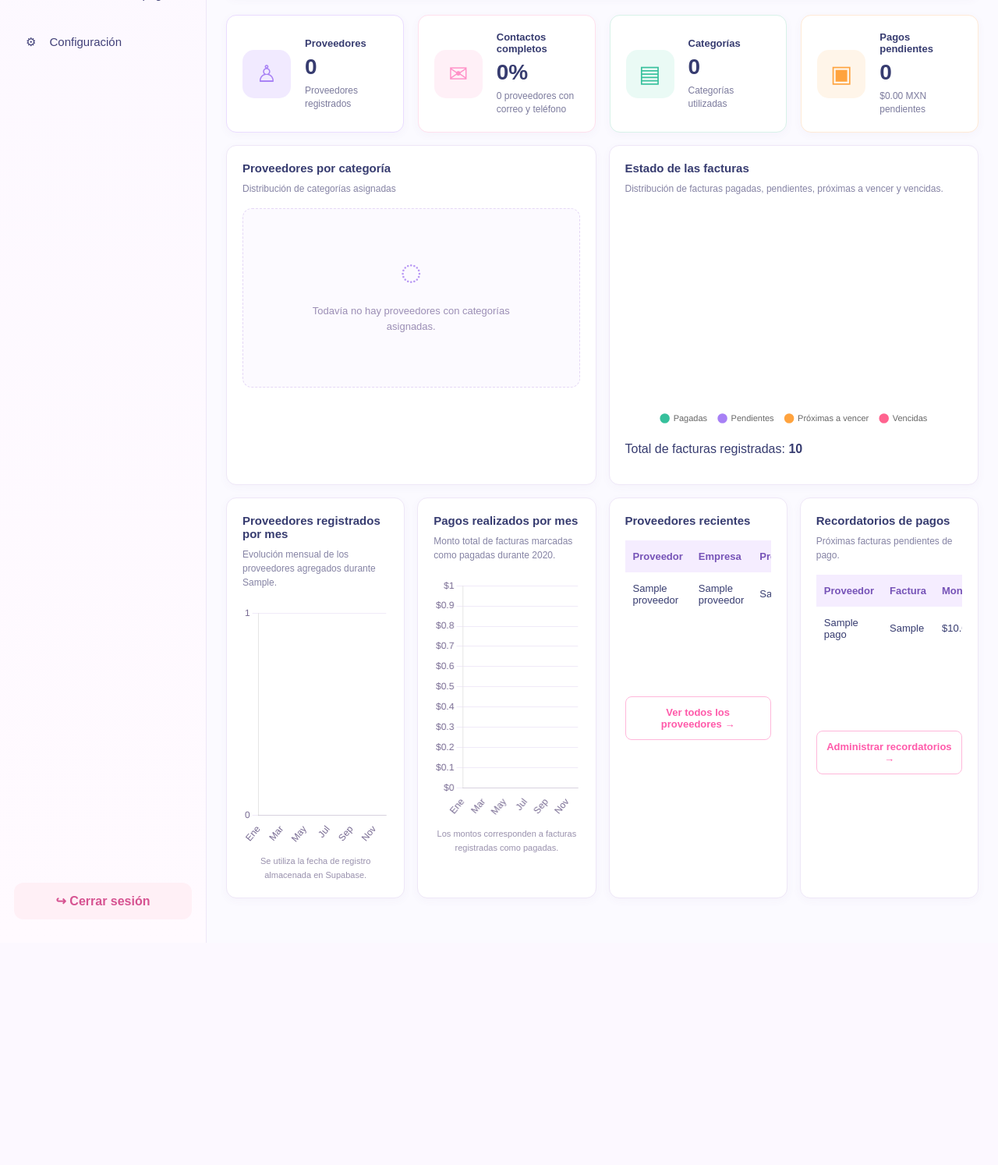
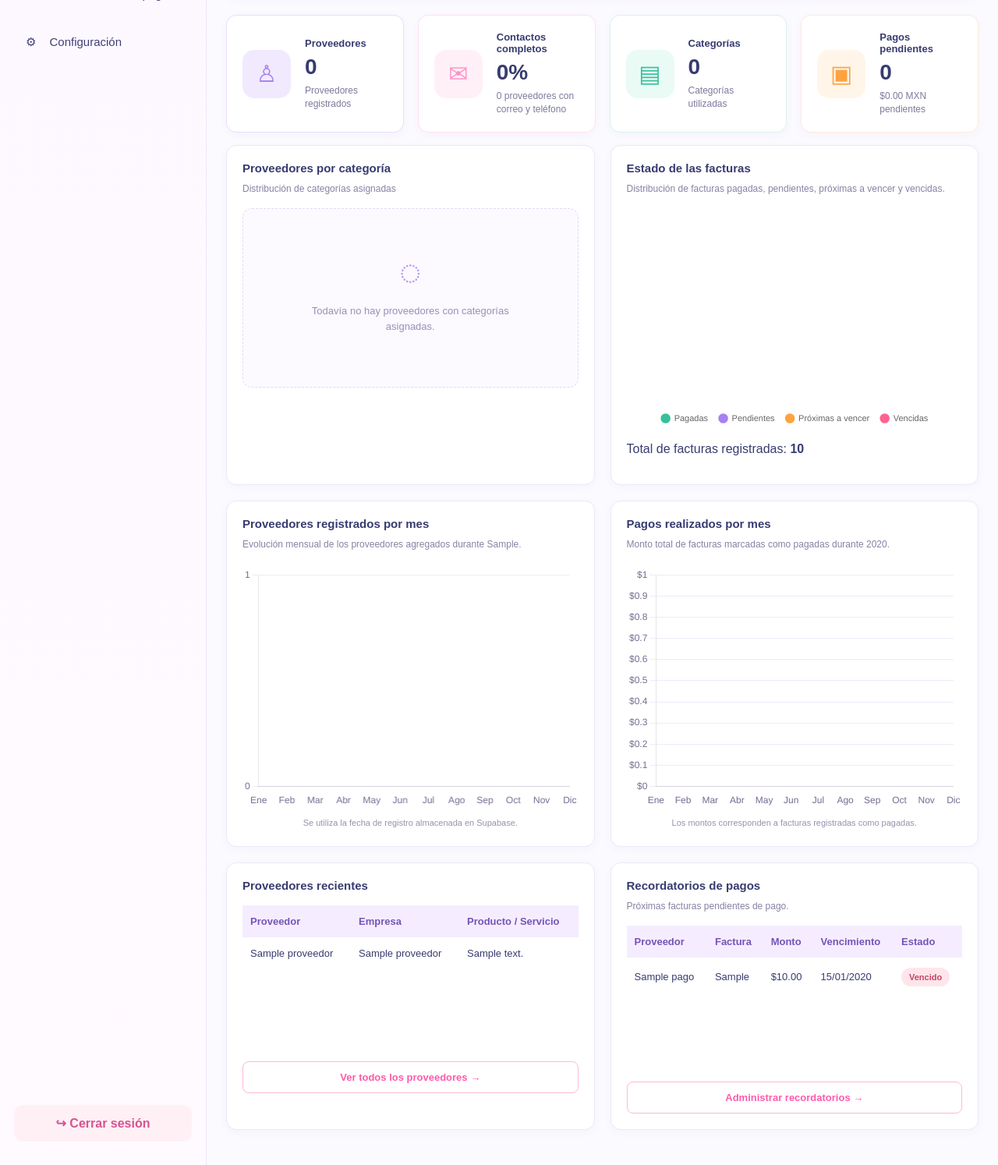
Before and after one commit to ValeriaJosselyn/Sistema-Proveedores-Flask, a Flask app: template templates/panel.html in a window 1280 px wide. Shown: the part 405-1899 px from the top of the page at 78% size. Before the commit the page ends 1614 px from the top, so only its background shows below. Run offline with Flask 3, Linux system fonts and the light colour scheme; the template is opened without the code that fills it: most values are stand-ins (such as "Sample title", 1, 10 or a date in 2020); some libraries are stand-ins or nearby versions.

Commit message:
Corregir distribucion de graficas y tablas del dashboard

```diff
--- a/static/css/panel.css
+++ b/static/css/panel.css
@@ -997,3 +997,53 @@ body {
         flex: 1;
     }
 }
+
+
+/* =========================================
+   DISTRIBUCIÓN DEL DASHBOARD
+========================================= */
+
+/* Dos gráficas circulares */
+.graficas#graficas {
+    display: grid;
+    grid-template-columns: repeat(2, minmax(0, 1fr));
+    gap: 20px;
+    margin-bottom: 20px;
+}
+
+/* Dos gráficas lineales */
+#graficas-mensuales {
+    display: grid;
+    grid-template-columns: repeat(2, minmax(0, 1fr));
+    gap: 20px;
+    margin-bottom: 20px;
+}
+
+/* Dos tablas */
+.tablas {
+    display: grid;
+    grid-template-columns: repeat(2, minmax(0, 1fr));
+    gap: 20px;
+    margin-bottom: 20px;
+}
+
+/* Evitar que el contenido ensanche las cajas */
+.graficas .caja,
+.tablas .caja {
+    min-width: 0;
+}
+
+/* Permitir desplazamiento horizontal en tablas */
+.tabla-contenido {
+    width: 100%;
+    overflow-x: auto;
+}
+
+/* Adaptación a pantallas pequeñas */
+@media (max-width: 900px) {
+    .graficas#graficas,
+    #graficas-mensuales,
+    .tablas {
+        grid-template-columns: 1fr;
+    }
+}
--- a/templates/panel.html
+++ b/templates/panel.html
@@ -592,7 +592,7 @@
                     {% endif %}
 
                </article>
-
+            </section>
 
             <!-- ==========================================
                  NUEVAS GRÁFICAS MENSUALES
```
